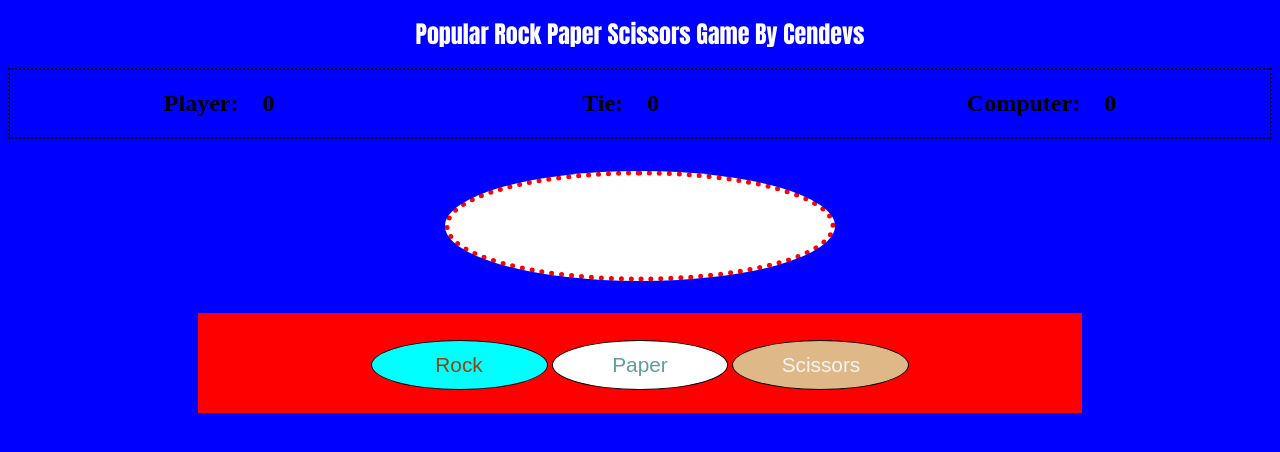
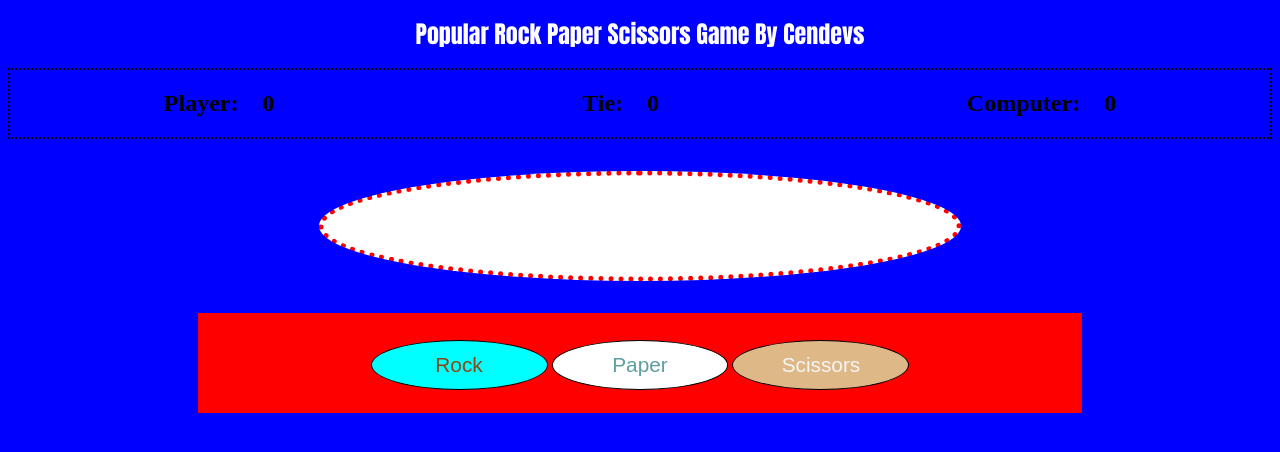
Before and after one commit to Cendevs/rpsGame, a plain HTML site: page index.html in a window 1280 px wide. Drawn offline with Linux system fonts and the light colour scheme.

Commit message:
styles update

```diff
--- a/style.css
+++ b/style.css
@@ -19,11 +19,6 @@ h1{
     border: 2px dotted black;
 }
 
-@media(width: 599px){
-    #score-board{
-        width: 60%;
-    }
-}
 
 #player{
     display: flex;
@@ -57,9 +52,20 @@ h1{
     text-align: center;
     border: 5px dotted red;
     border-radius: 50%;
-    width: 30%;
+    width: 50%;
     height: 100px;
 }
+
+@media only screen and (min-width: 599px){
+    #reult{
+        width: 80%;
+    }
+    #res{
+        font-size: 1rem;
+        margin-top: 1.5em;
+    }
+}
+
 
 .endGame{
     text-align: center;
@@ -70,7 +76,7 @@ h1{
 }
 
 #res{
-    padding-top: 0.9em;
+    padding-top: 0.7em;
 }
 
 #btn{
```
